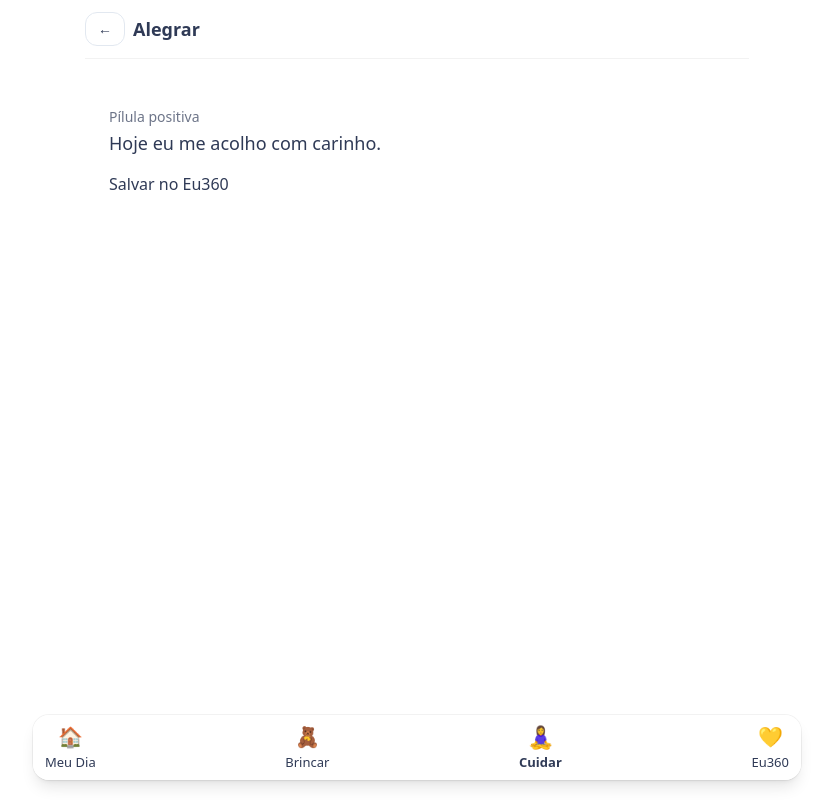
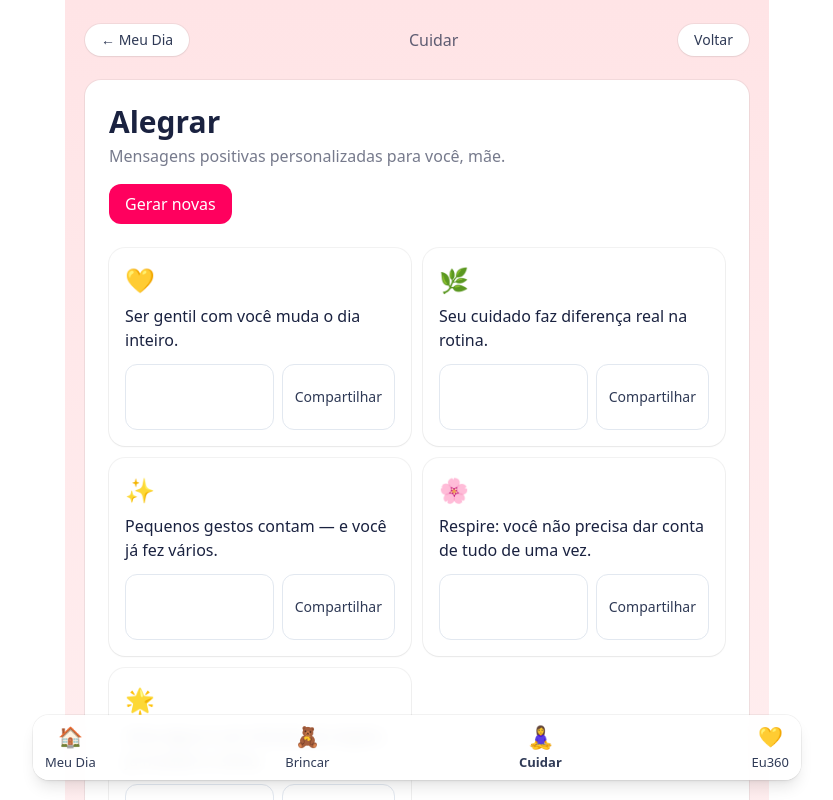
Before and after one commit to simonebrusco/materna360-app, a Next.js app in the folder materna360_starter/: page /cuidar/alegrar in a window 1280 px wide. Shown: the top 800 px of the page, without its empty margins (223-1056 px from the left). Built offline with nearby package versions, Linux system fonts and the light colour scheme.

Commit message:
Update page.jsx

```diff
--- a/materna360_starter/app/cuidar/alegrar/page.jsx
+++ b/materna360_starter/app/cuidar/alegrar/page.jsx
@@ -1,59 +1,140 @@
+// app/cuidar/alegrar/page.jsx
 "use client";
 
-import { useMemo, useState } from "react";
-import AppBar from "../../../components/AppBar";
-import GlassCard from "../../../components/GlassCard";
-import { get, set, keys } from "../../../lib/storage";
+import { useEffect, useMemo, useState } from "react";
+import Link from "next/link";
+import SaveToPlannerButton from "@/components/SaveToPlannerButton";
 
-const PHRASES = [
-  "Hoje eu me acolho com carinho.",
-  "Eu estou aprendendo e evoluindo.",
-  "Sou suficiente para o meu filho e para mim.",
-  "Respiro, pauso e sigo mais leve.",
-  "Pequenas alegrias fazem grandes dias."
-];
+const PROFILE_KEY = "m360:profile";
+
+function getProfile() {
+  try {
+    const raw = localStorage.getItem(PROFILE_KEY);
+    return raw ? JSON.parse(raw) : {};
+  } catch {
+    return {};
+  }
+}
 
 export default function AlegrarPage() {
-  const [saved, setSaved] = useState(false);
-  const phrase = useMemo(() => {
-    const seed = Math.floor((Date.now() / (1000 * 60)) % PHRASES.length);
-    return PHRASES[seed];
-  }, []);
+  const [loading, setLoading] = useState(false);
+  const [items, setItems] = useState([]);
 
-  function saveToGratitude() {
-    const k = keys.gratitudes || "m360:gratitudes";
-    const list = get(k, []);
-    const next = [{ text: phrase, date: new Date().toISOString() }, ...list];
-    set(k, next);
-    setSaved(true);
+  const profile = useMemo(() => getProfile(), []);
+  const name = profile?.motherName || "mãe";
+  const kidsCount = Array.isArray(profile?.kids) ? profile.kids.length : 0;
+  const mood = profile?.mood || ""; // se você salvar isso no Eu360 depois, já será usado aqui
 
-    // badge de autocuidado
-    if (typeof window !== "undefined") {
-      window.dispatchEvent(new CustomEvent("m360:win", {
-        detail: { type: "badge", name: "Cuidar de Mim" }
-      }));
+  async function loadPositives() {
+    setLoading(true);
+    try {
+      const res = await fetch("/api/ai/positives", {
+        method: "POST",
+        headers: { "content-type": "application/json" },
+        body: JSON.stringify({ name, kidsCount, mood }),
+      });
+      const data = await res.json();
+      setItems(Array.isArray(data?.items) ? data.items : []);
+    } catch {
+      setItems([]);
+    } finally {
+      setLoading(false);
     }
   }
 
+  useEffect(() => {
+    loadPositives();
+    // eslint-disable-next-line react-hooks/exhaustive-deps
+  }, []);
+
   return (
-    <main className="max-w-5xl mx-auto px-5 pb-24">
-      <AppBar title="Alegrar" backHref="/cuidar" />
-      <div className="container-px py-6 space-y-4">
-        <GlassCard className="p-6">
-          <div className="text-sm opacity-70 mb-1">Pílula positiva</div>
-          <p className="text-lg leading-snug">{phrase}</p>
+    <main className="min-h-screen bg-gradient-to-b from-rose-100 to-rose-50">
+      <header className="mx-auto max-w-5xl px-5 pt-6 flex items-center justify-between">
+        <Link href="/meu-dia" className="rounded-full bg-white px-4 py-1.5 text-sm ring-1 ring-black/5 shadow-sm">
+          ← Meu Dia
+        </Link>
+        <div className="text-sm md:text-base font-medium text-[#1A2240]/70">
+          Cuidar
+        </div>
+        <Link href="/cuidar" className="rounded-full bg-white px-4 py-1.5 text-sm ring-1 ring-black/5 shadow-sm">
+          Voltar
+        </Link>
+      </header>
 
-          <div className="mt-4">
+      <section className="mx-auto max-w-5xl px-5 pt-6 pb-28">
+        <div className="rounded-2xl bg-white ring-1 ring-black/5 shadow-sm p-5 md:p-6">
+          <h1 className="text-2xl md:text-3xl font-bold text-[#1A2240]">
+            Alegrar
+          </h1>
+          <p className="mt-1 text-[#1A2240]/60">
+            Mensagens positivas personalizadas para você, {name.split(" ")[0]}.
+          </p>
+
+          <div className="mt-4 flex gap-2">
             <button
-              onClick={saveToGratitude}
-              className="btn btn-primary"
-              disabled={saved}
+              onClick={loadPositives}
+              disabled={loading}
+              className="px-4 py-2 rounded-xl bg-[#ff005e] text-white disabled:opacity-60"
             >
-              {saved ? "Salvo no Eu360 ✓" : "Salvar no Eu360"}
+              {loading ? "Gerando..." : "Gerar novas"}
             </button>
           </div>
-        </GlassCard>
-      </div>
+
+          {/* lista de pílulas */}
+          <div className="mt-6 grid grid-cols-1 md:grid-cols-2 gap-3">
+            {items.map((it, idx) => (
+              <div
+                key={idx}
+                className="rounded-2xl bg-white ring-1 ring-black/5 shadow-sm p-4 flex flex-col justify-between"
+              >
+                <div className="text-2xl mb-2">{it.emoji || "💛"}</div>
+                <p className="text-[#1A2240]">{it.text}</p>
+
+                <div className="mt-3 flex gap-2">
+                  <SaveToPlannerButton
+                    title={it.text}
+                    label="Guardar no Planner"
+                    className="bg-white text-[#1A2240] border border-slate-200"
+                  />
+                  <button
+                    onClick={() => {
+                      try {
+                        const shareText = `${it.text} ${it.emoji || "💛"}`;
+                        if (navigator.share) {
+                          navigator.share({ text: shareText });
+                        } else {
+                          navigator.clipboard.writeText(shareText);
+                          alert("Copiado!");
+                        }
+                      } catch {}
+                    }}
+                    className="px-3 py-2 rounded-xl bg-white border border-slate-200 text-sm"
+                  >
+                    Compartilhar
+                  </button>
+                </div>
+              </div>
+            ))}
+
+            {!loading && items.length === 0 && (
+              <div className="col-span-full text-sm text-slate-600">
+                Sem mensagens no momento. Clique em “Gerar novas”.
+              </div>
+            )}
+          </div>
+
+          <hr className="my-6 border-black/10" />
+
+          <div className="text-sm text-slate-600 space-y-1">
+            <p>
+              Dica: quando gostar de uma frase, <strong>guarde no Planner</strong> para ver mais tarde.
+            </p>
+            <p>
+              Se quiser, registre seu humor no Eu360 para personalizar ainda mais.
+            </p>
+          </div>
+        </div>
+      </section>
     </main>
   );
 }
```
